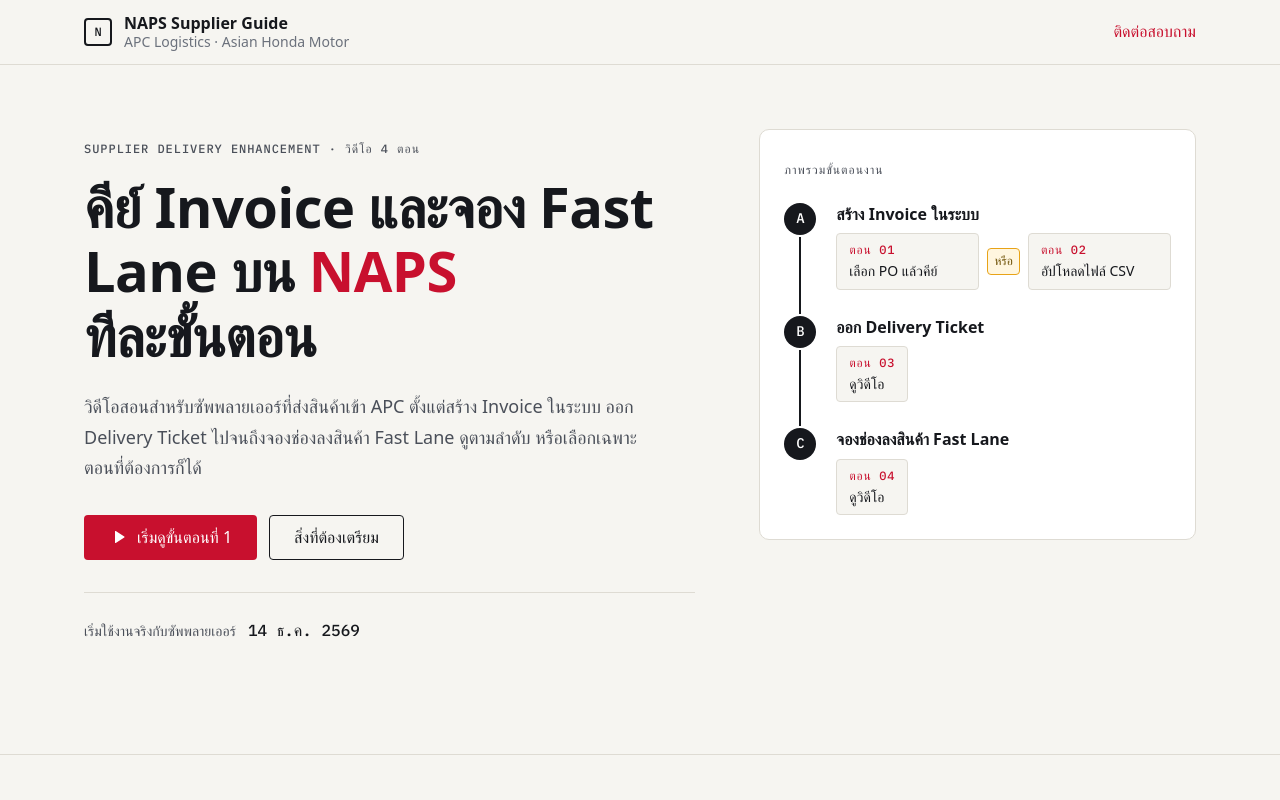
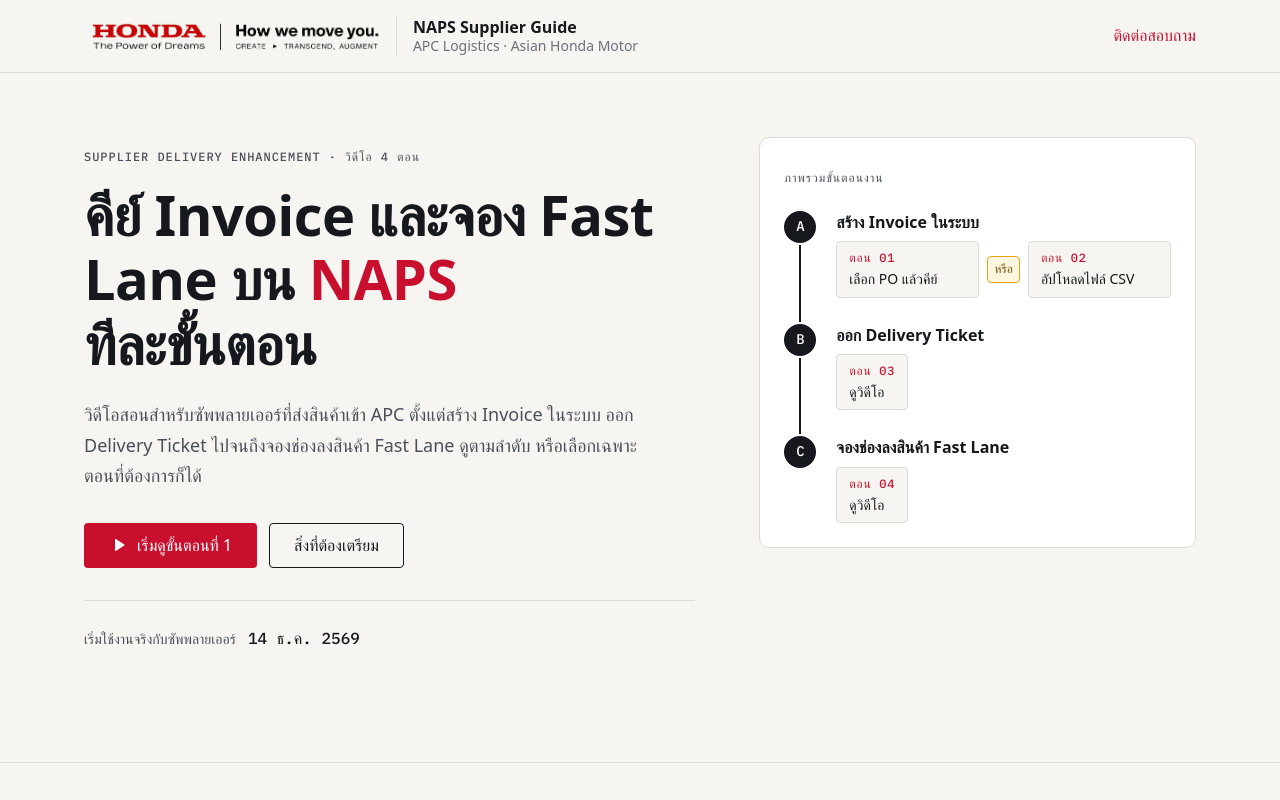
Before and after one commit to noname087/naps-supplier-guide, a plain HTML site: page index.html in a window 1280 px wide. Shown: the top 800 px of the page. Drawn offline with Linux system fonts and the light colour scheme; a web font is replaced by a local one.

Commit message:
Add Honda logo to header
Co-Authored-By: Claude Opus 5.5 <noreply@anthropic.com>
Claude-Session: https://claude.ai/code/session_017QAn9N89yqNFEUPyheoj4k

```diff
--- a/index.html
+++ b/index.html
@@ -43,10 +43,14 @@ a:hover{color:var(--primary-hover)}
 
 /* Top bar */
 .top{border-bottom:1px solid var(--line)}
-.top .wrap{display:flex;align-items:center;justify-content:space-between;gap:var(--s-4);min-height:64px}
+.top .wrap{display:flex;align-items:center;justify-content:space-between;gap:var(--s-4);min-height:72px}
 .brand{display:flex;align-items:center;gap:var(--s-3);text-decoration:none;color:var(--ink);font-weight:700;line-height:1.3}
-.brand-mark{width:28px;height:28px;border:2px solid var(--ink);border-radius:var(--r-1);display:grid;place-items:center;font-family:var(--mono);font-size:12px;font-weight:500;flex:none}
+.brand-logo{height:46px;width:auto;flex:none}
+.brand-text{padding-left:var(--s-4);border-left:1px solid var(--line)}
 .brand small{display:block;font-weight:400;color:var(--ink-3);font-size:var(--fs-small)}
+@media (max-width:820px){.brand-text{display:none}}
+@media (max-width:820px){.brand-logo{height:40px}}
+@media (max-width:480px){.brand-logo{height:30px}}
 .top-link{font-weight:500;white-space:nowrap;flex:none;text-decoration:none;padding:var(--s-2) 0;min-height:44px;display:inline-flex;align-items:center}
 .top-link:hover{text-decoration:underline}
 
@@ -89,7 +93,6 @@ a:hover{color:var(--primary-hover)}
 
 /* Sections */
 section.block{padding:var(--s-9) 0;border-top:1px solid var(--line)}
-@media (max-width:420px){.brand small{display:none}}
 @media (max-width:640px){section.block{padding:var(--s-8) 0}.hero{padding:var(--s-7) 0 var(--s-8)}}
 .sec-head{display:grid;gap:var(--s-3);margin-bottom:var(--s-7);max-width:65ch}
 .sec-head h2{font-size:var(--fs-h2);line-height:1.25;margin:0;font-weight:700}
@@ -166,9 +169,9 @@ footer .wrap{display:flex;flex-wrap:wrap;justify-content:space-between;gap:var(-
 
 <header class="top">
   <div class="wrap">
-    <a class="brand" href="#top" aria-label="หน้าแรก คู่มือวิดีโอ NAPS">
-      <span class="brand-mark" aria-hidden="true">N</span>
-      <span>NAPS Supplier Guide<small>APC Logistics · Asian Honda Motor</small></span>
+    <a class="brand" href="#top" aria-label="Honda — หน้าแรก คู่มือวิดีโอ NAPS">
+      <img class="brand-logo" src="logo.png" width="665" height="102" alt="Honda — The Power of Dreams. How we move you.">
+      <span class="brand-text">NAPS Supplier Guide<small>APC Logistics · Asian Honda Motor</small></span>
     </a>
     <a class="top-link" href="#help">ติดต่อสอบถาม</a>
   </div>
```
Also changed, not shown: logo.png (added).
